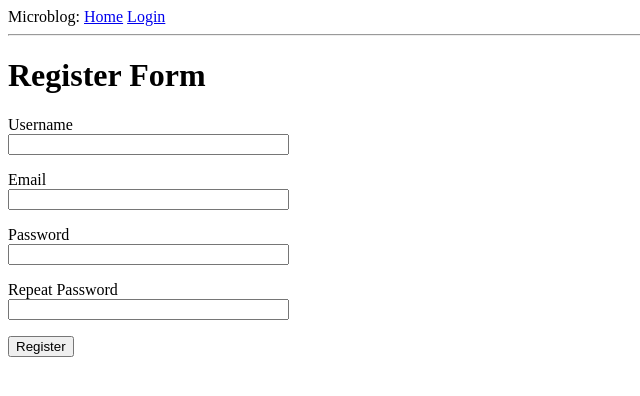
After one commit to KrishanGawaria/flask-mega-tutorial-s7, a Flask app: page /register in a window 1280 px wide. The commit adds this page. Shown: the top 396 px of the page, without its empty margins (0-640 px from the left). Run offline with Flask 2, Linux system fonts and the light colour scheme.

Commit message:
login and register

```diff
--- a/app/forms.py
+++ b/app/forms.py
@@ -1,9 +1,39 @@
 from flask_wtf import FlaskForm
 from wtforms import StringField, PasswordField, BooleanField, SubmitField
-from wtforms.validators import DataRequired
+from wtforms.validators import DataRequired, EqualTo, Email, ValidationError
+
+from app.models import User
 
 class LoginForm(FlaskForm):
 	username = StringField("Username", validators=[DataRequired()])
 	password = PasswordField("Password", validators=[DataRequired()])
 	remember_me = BooleanField("Remember Me")
 	submit = SubmitField("Sign In")
+
+
+class RegistrationForm(LoginForm):
+	username = StringField("Username", validators=[DataRequired()])
+	email = StringField("Email", validators=[DataRequired(), Email()])
+	password = PasswordField("Password", validators=[DataRequired()])
+	password2 = PasswordField("Repeat Password", validators=[DataRequired(), EqualTo('password')])
+	submit = SubmitField("Register")
+
+	def validate_username(self, username):
+		user = User.query.filter_by(username=username.data).first()
+		if user is not None:
+			raise ValidationError('Please Use a Different Username')
+
+	def validate_email(self, email):
+		user = User.query.filter_by(email=email.data).first()
+		if user is not None:
+			raise ValidationError('Please use a Different Email Address')
+
+	# I need not call these functions manually. Form will automatically validate the
+	# 	username and email by calling these methods.
+	# When you add any methods that match the pattern validate_<field_name>, WTForms
+	# takes those as custom validators and invokes them in addition to the stock validators.
+	# In this case I want to make sure that the username and email address entered by the
+	# user are not already in the database, so these two methods issue database queries
+	# expecting there will be no results. In the event a result exists, a validation error
+	# is triggered by raising ValidationError. The message included as the argument in the
+	# exception will be the message that will be displayed next to the field for the user to see.
--- a/app/routes.py
+++ b/app/routes.py
@@ -1,12 +1,30 @@
-# Since importing app package executes __init__.py, so we can import any variable
-# inside __init__.py
 from app import app
 from flask import render_template, flash, redirect, url_for
 from app.forms import LoginForm
+from app.forms import RegistrationForm
+
+from flask_login import current_user, login_user, logout_user
+# current_user is a variable that has information about current user OR on this variable we can
+	# use properties like is_authenticated
+# login_user is a function which is used to log the users in.
+# logout_user is a function which is used to log the users out.
+
+from flask_login import login_required # for @login_required
+
+# The below two packages are used to extract the query string from url
+    # (to extract the previous url from where user was redirected to login form)
+from flask import request
+from werkzeug.urls import url_parse
+
+from app.models import User
+
+# used in register view function
+from app import db
 
 
 @app.route('/')	# It is a decorator
 @app.route('/index')
+@login_required # if user is not logged in, it will redirect it to 'login' function as defined in __init__.py
 def index():	# It is a view function
 	user = {'username' : 'Krishan'}
 	posts = [
@@ -19,15 +37,63 @@ def index():	# It is a view function
 			'body' : 'This is Rishabh'
 		}
 	]
-	return render_template('index.html', title='Home', user=user, posts=posts)
+
+	# No need to pass user to the template. current_user variable can be accessed in any template
+	return render_template('index.html', title='Home', posts=posts)
 
 
 @app.route('/login', methods=['GET', 'POST'])
 def login():
-    form = LoginForm()	# from app.forms import LoginForm
-    if form.validate_on_submit():	# It returns false if user hits a post request from form
-        # The below line generates a flash message (from flask import flash)
-        flash('Login requested for user {}, remember_me={}'.format(
-            form.username.data, form.remember_me.data))
-        return redirect(url_for('index'))	# from flask import url_for
-    return render_template('login.html', title='Sign In', form=form)
+	# Checking whether the user is already logged or not.
+	# current_user is a special variable imported from flask_login which has info about current user.
+	# We can use properties on current_user like is_authenticated which comes from UserMixin class
+	if current_user.is_authenticated:
+		return redirect(url_for('index'))
+
+	form = LoginForm()
+	if form.validate_on_submit():
+		user = User.query.filter_by(username=form.username.data).first()
+
+		if user is None or not user.check_password(form.password.data):
+			flash("Invalid username or password")
+			return redirect(url_for('login'))
+
+    	# login_user() is a method that comes from flask_login and it is used to log the user in.
+    	# login_user() also has one special variable: 'remember'.
+    	# If it's value is True, the flask will keep the user logged in even after browser is
+    	#   closed and opened again.
+		login_user(user, remember=form.remember_me.data)
+		next_page = request.args.get('next')	# fetching value of next from : /login?next=/index.
+		if not next_page or url_parse(next_page).netloc!='':
+			return redirect(url_for('index'))
+		return redirect(next_page)
+  #   	Three things are happening above:
+  #   	* If the login URL does not have a next argument, then the user is redirected to the index page.
+		# * If the login URL includes a next argument that is set to a relative path (or in other words, a URL
+		# 	without the domain portion), then the user is redirected to that URL.
+		# * If the login URL includes a next argument that is set to a full URL that includes a domain name,
+ 	# 		then the user is redirected to the index page.
+	return render_template('login.html', title='SignIn', form=form)
+
+@app.route('/logout')
+def logout():
+	logout_user()
+	return redirect(url_for('index'))
+
+
+# Registration means to insert the user details in User database
+@app.route('/register', methods=['GET', 'POST'])
+def register():
+	if current_user.is_authenticated:
+		return redirect(url_for('index'))
+
+	form = RegistrationForm()
+	if form.validate_on_submit():
+		u = User(username=form.username.data, email=form.email.data)
+		u.set_password(form.password.data)
+		db.session.add(u)
+		db.session.commit()
+		flash('Congratulations, you are now a registered user!')
+		return redirect(url_for('login'))
+
+	return render_template('register.html', title='Register', form=form)
--- a/app/templates/base.html
+++ b/app/templates/base.html
@@ -10,7 +10,12 @@
         <div>
           Microblog:
           <a href={{ url_for('index') }}>Home</a>
-          <a href={{ url_for('login') }}>Login</a>
+          {% if current_user.is_anonymous %}
+          <!-- current_user.is_anonymous is true when user is not logged in -->
+            <a href={{ url_for('login') }}>Login</a>
+          {% else %}
+            <a href={{ url_for('logout') }}>Logout</a>
+          {% endif %}
         </div>
 
         <hr>
--- a/app/templates/index.html
+++ b/app/templates/index.html
@@ -1,7 +1,8 @@
 {% extends 'base.html' %}
 
 {% block content%}
-	<h1>Hi, {{ user.username }}!</h1>
+	<h1>Hi, {{ current_user.username }}!</h1>
+	<!--current_user is a special variable that can be accessed in html files-->
     {% for post in posts %}
     	<div><p>{{ post.author.username }} says: <b>{{ post.body }}</b></p></div>
     {% endfor %}
--- a/app/templates/login.html
+++ b/app/templates/login.html
@@ -28,4 +28,7 @@
 			{{form.submit}}
 		</p>
 	</form>
+
+	<!-- link to register form -->
+	 <p>New User? <a href="{{ url_for('register') }}">Click to Register!</a></p>
 {% endblock%}
--- /dev/null
+++ b/app/templates/register.html
@@ -0,0 +1,40 @@
+{% extends 'base.html' %}
+
+{% block content %}
+	<h1>Register Form</h1>
+
+	<form action="" method="POST">
+		{{form.hidden_tag()}}
+		<p>
+			{{form.username.label}}<br>
+			{{form.username(size=32)}}<br>
+			{% for error in form.username.errors %}
+			<span style="color:red;">[{{error}}]</span>
+			{% endfor %}
+		</p>
+		<p>
+			{{form.email.label}}<br>
+			{{form.email(size=32)}}<br>
+			{% for error in form.email.errors %}
+			<span style="color:red;">[{{error}}]</span>
+			{% endfor %}
+		</p>
+		<p>
+			{{form.password.label}}<br>
+			{{form.password(size=32)}}<br>
+			{% for error in form.password.errors %}
+			<span style="color:red;">[{{error}}]</span>
+			{% endfor %}
+		</p>
+		<p>
+			{{form.password2.label}}<br>
+			{{form.password2(size=32)}}<br>
+			{% for error in form.password2.errors %}
+			<span style="color:red;">[{{error}}]</span>
+			{% endfor %}
+		</p>
+		<p>
+			{{form.submit()}}
+		</p>
+	</form>
+{% endblock %}
```
Also changed, not shown: app/__init__.py (+18 -5 lines), app/models.py (+30 -7 lines), packages.txt (+7 -0 lines), app.db, readme.txt, readme4.txt (added).
